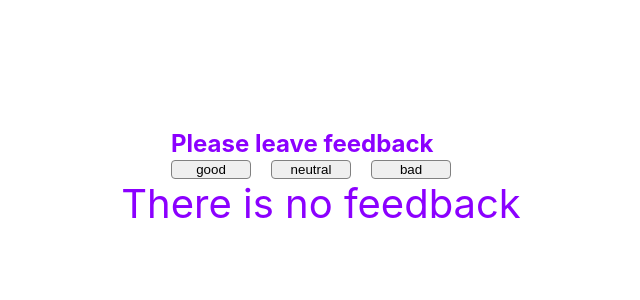
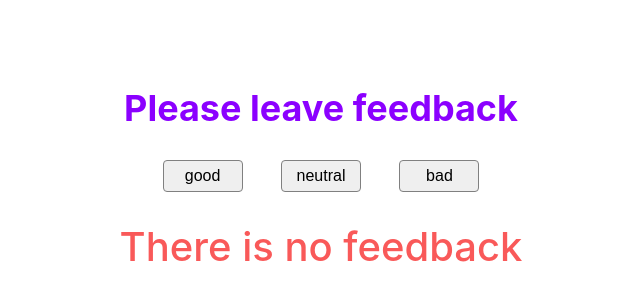
Before and after one commit to Spartakm67/goit-react-hw-02-feedback, a React (Create React App) app: page / in a window 1280 px wide. Shown: the part 222-522 px from the top of the page, without its empty margins (319-959 px from the left). Built offline with nearby package versions, Linux system fonts and the light colour scheme.

Commit message:
Task 1 Final

```diff
--- a/src/components/App.styled.jsx
+++ b/src/components/App.styled.jsx
@@ -4,7 +4,7 @@ export const Container = styled.div`
     height: 100vh;
     display: flex;
     flex-direction: column;
-    // gap: 30px;
+    gap: 30px;
     justify-content: center;
     align-items: center;
     font-size: 40px;
--- a/src/components/FeedbackOptions/FeedbackOptions.styled.jsx
+++ b/src/components/FeedbackOptions/FeedbackOptions.styled.jsx
@@ -3,9 +3,12 @@ import styled from '@emotion/styled'
 export const FeedbackButton = styled.button`
 width: 80px;
   border-radius: 4px;
+  font-size: 16px;
+  padding: 6px 0;
   border: 1px solid gray;
-  margin-right: 20px;
-  & :hover {
-    background-color: rgb(95, 111, 124);
+    &:hover {
+    background-color: #bbe4e9;
+    font-weight: 700;
+    color: #f95959;
   }
 `;
--- a/src/components/Notification/Notification. styled.jsx
+++ b/src/components/Notification/Notification. styled.jsx
@@ -2,4 +2,6 @@ import styled from '@emotion/styled'
 
 export const NotificationStyle = styled.p`
 font-size: 40px;
+color: #f95959;
+font-weight: 500;
 `;
--- a/src/components/Section/Section.jsx
+++ b/src/components/Section/Section.jsx
@@ -1,11 +1,11 @@
-import  { SectionStyle }  from './Section.styled';
+import  { SectionStyle, SectionTitle, ChildrenSection }  from './Section.styled';
 import PropTypes from 'prop-types';
 
 export const Section = ({ title, children }) => {
   return (
     <SectionStyle>
-      <h2>{title}</h2>
-      {children}
+      <SectionTitle>{title}</SectionTitle>
+      <ChildrenSection>{children}</ChildrenSection>
     </SectionStyle>
   );
 };
--- a/src/components/Section/Section.styled.jsx
+++ b/src/components/Section/Section.styled.jsx
@@ -1,5 +1,25 @@
 import styled from '@emotion/styled'
 
-export const SectionStyle = styled.section`
+const SectionStyle = styled.section`
 font-size: 16px;
+display: flex;
+gap: 30px;
+align-items: centre;
+justify-content: center;
+flex-direction: column;
+
 `;
+
+const SectionTitle = styled.h2`
+font-size: 36px;
+align-items: center;
+`;
+
+const ChildrenSection = styled.section`
+// align-items: center;
+display: flex;
+justify-content: space-evenly;
+
+`;
+
+export { SectionStyle, SectionTitle, ChildrenSection };
--- a/src/index.css
+++ b/src/index.css
@@ -33,14 +33,3 @@ ol {
   margin: 0;
   padding: 0;
 }
-
-img {
-  display: block;
-  max-width: 100%;
-  height: auto;
-}
-
-.toggle {
-  color: #f95959;
-  margin-left: 10px;
-}
```
